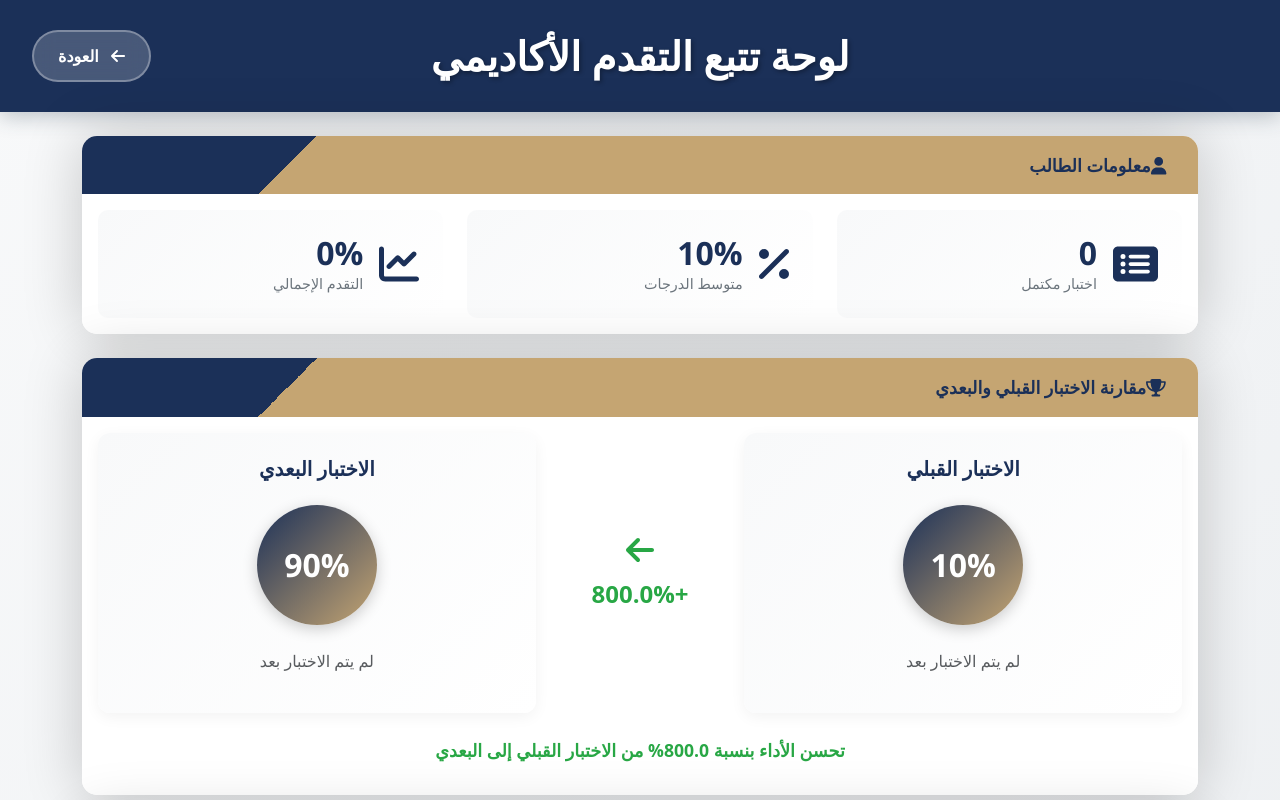
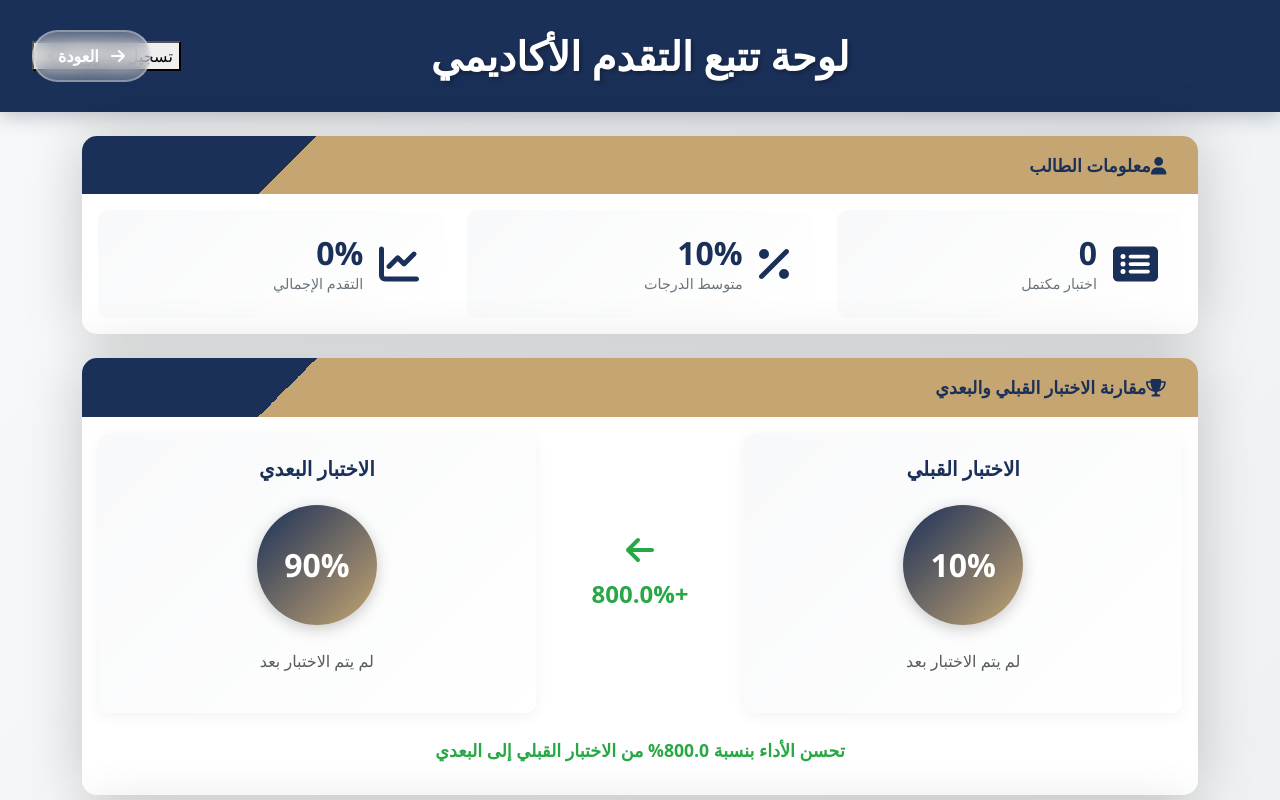
Before and after one commit to xmkabel/physical-education-platform, a React (Vite) app: page /dashboard in a window 1280 px wide. Shown: the top 800 px of the page. Built offline with nearby package versions, Linux system fonts and the light colour scheme.

Commit message:
feat: add logout and back buttons to dashboard header

```diff
--- a/src/components/Dashboard/Dashboard.jsx
+++ b/src/components/Dashboard/Dashboard.jsx
@@ -41,7 +41,17 @@ function Dashboard({
 
   return (
     <div className="dashboardContainer">
-      <div className="dashboardHeader">
+      <div className="dashboardHeader position-relative">
+        <button
+          className="logoutButton position-absolute"
+          style={{ left: '2rem', top: '50%', transform: 'translateY(-50%)' }}
+          onClick={() => {
+            localStorage.removeItem('token');
+            navigate('/login');
+          }}
+        >
+          تسجيل الخروج <FontAwesomeIcon icon={faSignOut} className="mx-2 fa-flip-horizontal" />
+        </button>
         <h1 className="dashboardTitle">
           لوحة تتبع التقدم الأكاديمي
         </h1>
@@ -49,7 +59,7 @@ function Dashboard({
           className="backButton"
           onClick={() => navigate(-1)} // 🔙 Go Back
         >
-          <FontAwesomeIcon icon={faArrowLeft} className="backArrow" /> العودة
+          <FontAwesomeIcon icon={faArrowRight} className="backArrow" /> العودة
         </button>
       </div>
 
```
